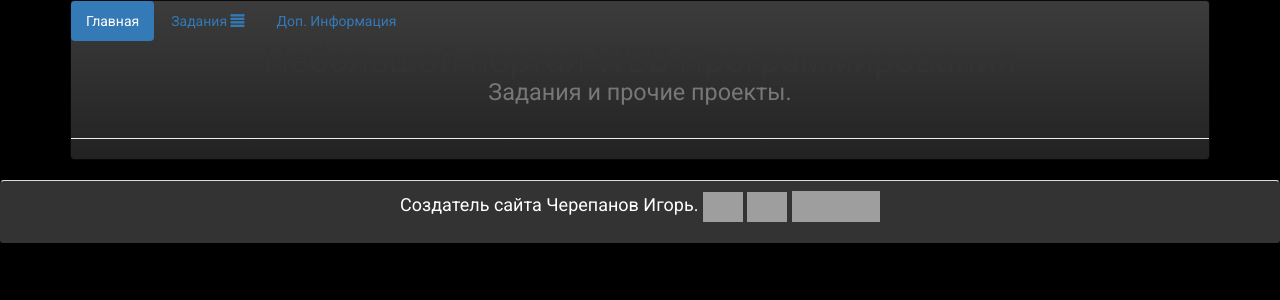
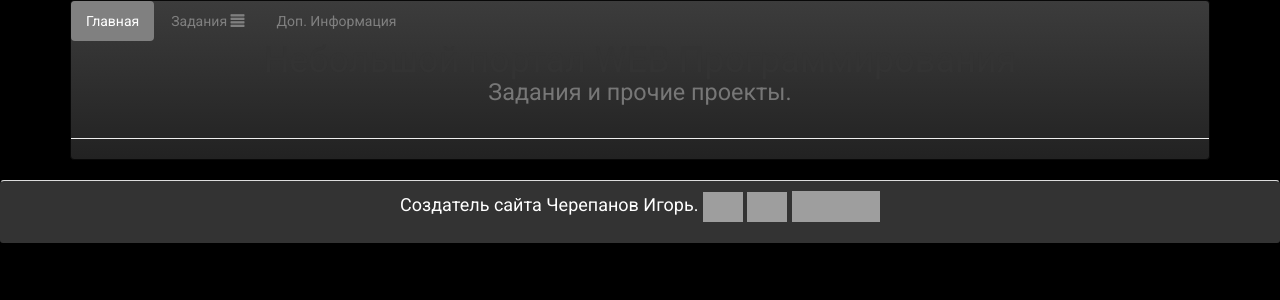
Before and after one commit to ZigorewsLike/zigorewslike.github.io, a PHP site: the page made by Задания/Angular.html in a window 1280 px wide. Shown: the top 300 px of the page. Run offline with PHP 8.4, Linux system fonts and the light colour scheme; grey boxes are pictures that could not be loaded.

Commit message:
Update Astyle.css

```diff
--- a/Задания/Astyle.css
+++ b/Задания/Astyle.css
@@ -3,6 +3,14 @@ background:black;
 }
 head{
 background:black;
+}
+a {
+    color: gray;
+    text-decoration: none;
+}
+.nav-pills > li.active > a, .nav-pills > li.active > a:focus, .nav-pills > li.active > a:hover {
+    color: #fff;
+    background-color: gray;
 }
 
 
```
